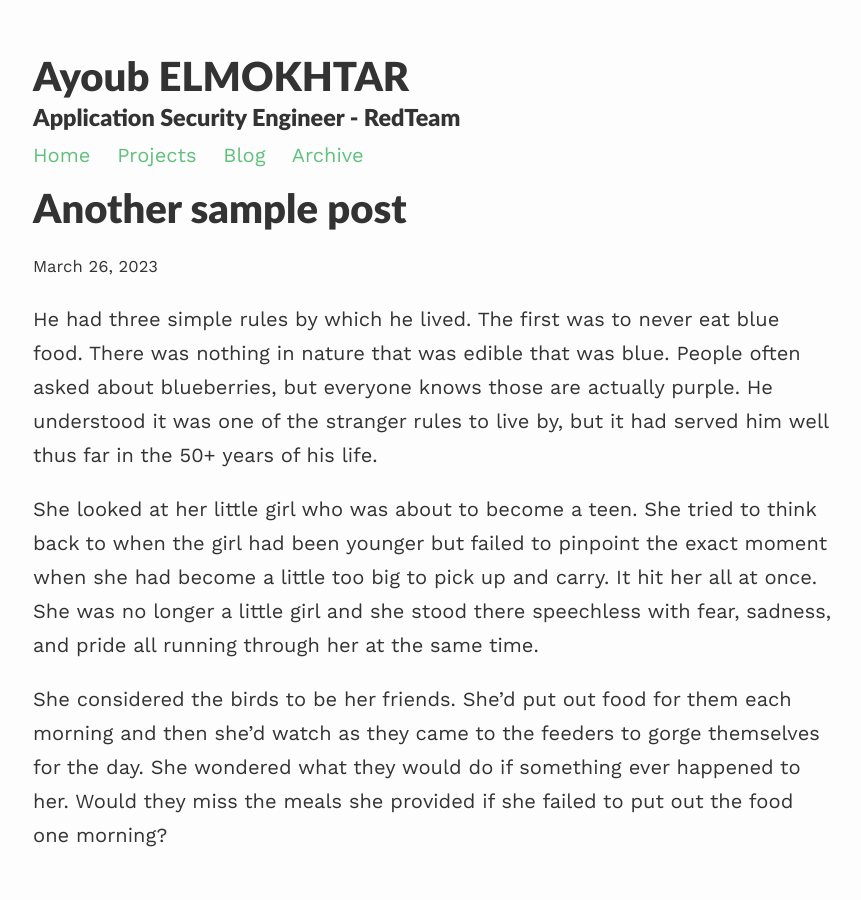
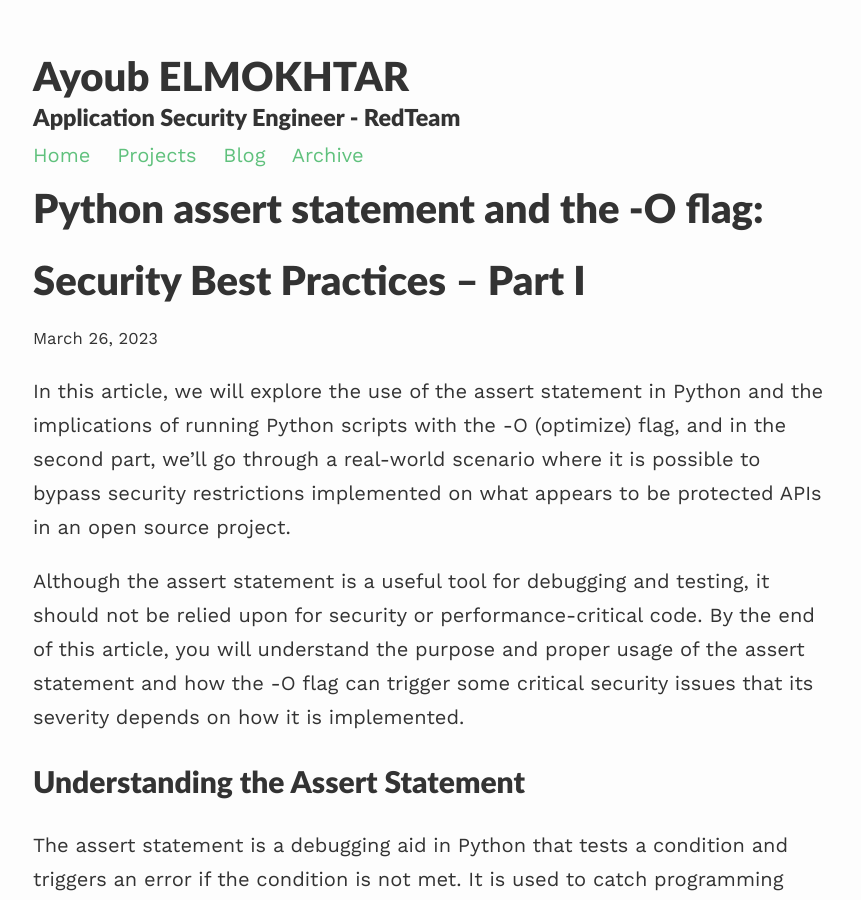
Before and after one commit to aelmokhtar/ayoubmokhtar.github.io, a Jekyll site: the page built from _posts/2023-03-26-python-assert-statement-and-the-o-flag-security-best-practices-part-i.md, in a window 1280 px wide and 900 px high. Shown: the whole window, without its empty margins (207-1068 px from the left). Built offline with Jekyll 4.4.1, drawn with Linux system fonts in a browser that asks for light colours; nearby versions of some CDN libraries; some of the changed text lies outside the part shown.

Commit message:
adding more posts - fix screenshots

````diff
--- a/_posts/2023-03-26-python-assert-statement-and-the-o-flag-security-best-practices-part-i.md
+++ b/_posts/2023-03-26-python-assert-statement-and-the-o-flag-security-best-practices-part-i.md
@@ -1,10 +1,89 @@
 ---
 layout: post
-title:  "Another sample post"
+title:  "Python assert statement and the -O flag: Security Best Practices – Part I"
 ---
 
-He had three simple rules by which he lived. The first was to never eat blue food. There was nothing in nature that was edible that was blue. People often asked about blueberries, but everyone knows those are actually purple. He understood it was one of the stranger rules to live by, but it had served him well thus far in the 50+ years of his life.
+In this article, we will explore the use of the assert statement in Python and the implications of running Python scripts with the -O (optimize) flag, and in the second part, we’ll go through a real-world scenario where it is possible to bypass security restrictions implemented on what appears to be protected APIs in an open source project.
 
-She looked at her little girl who was about to become a teen. She tried to think back to when the girl had been younger but failed to pinpoint the exact moment when she had become a little too big to pick up and carry. It hit her all at once. She was no longer a little girl and she stood there speechless with fear, sadness, and pride all running through her at the same time.
+Although the assert statement is a useful tool for debugging and testing, it should not be relied upon for security or performance-critical code. By the end of this article, you will understand the purpose and proper usage of the assert statement and how the -O flag can trigger some critical security issues that its severity depends on how it is implemented.
 
-She considered the birds to be her friends. She'd put out food for them each morning and then she'd watch as they came to the feeders to gorge themselves for the day. She wondered what they would do if something ever happened to her. Would they miss the meals she provided if she failed to put out the food one morning?
+## Understanding the Assert Statement
+
+The assert statement is a debugging aid in Python that tests a condition and triggers an error if the condition is not met. It is used to catch programming errors early, making it easier to identify and fix issues during development.
+
+``` assert condition, error_message ```
+
+Here, the condition is the expression to be evaluated, and error_message is an optional message that will be displayed if the assertion fails.
+
+Example:
+
+```
+def divide(x, y):
+    assert y != 0, "Division by zero is not allowed."
+    return x / y
+
+result = divide(10, 2)  # This will work fine.
+result = divide(10, 0)  # This will raise an AssertionError with the message "Division by zero is not allowed."
+```
+
+### What is the -O Flag?
+
+The -O (optimize) flag is a command line option used when running Python scripts. It enables basic optimizations and changes the behavior of the interpreter slightly to improve performance.
+
+When running a script with the -O flag, the ``` __debug__ ``` global variable is set to False, and all assert statements are removed from the code, effectively disabling them.
+
+To run the python script with the -O flag, use the following command:
+
+``` python -O assert.py ```
+
+
+### Test it yourself.
+
+The goal of the example that we’ll see now is to access the secret flag stored in the secure_data function by exploiting the insecure use of the assert statement.
+
+Create a file named insecure_assert.py with the following content:
+
+```
+import base64
+
+def is_authorized(username, password):
+    return username == "admin" and password == "secure_password"
+
+def secure_data(username, password):
+    assert is_authorized(username, password), "Unauthorized access!"
+    flag = "Rm9sbG93IG1lIG9uIHR3aXR0ZXIgaHR0cHM6Ly90d2l0dGVyLmNvbS9hZXNzYWRlaw"
+    return base64.b64decode(flag).decode()
+
+username = input("Enter your username: ")
+password = input("Enter your password: ")
+print(secure_data(username, password))
+
+```
+
+Run the script with the command below.
+
+``` python -O insecure_assert.py ```
+
+When the script is running with the -O flag, the assert statement will be ignored, bypassing the access control check and allowing unauthorized users to access the secret flag.
+
+## Best Practices and Common Pitfalls
+
+The assert statement is intended for debugging and testing purposes. It should not be used in production code, as it can be disabled with the -O flag. Use exception handling and error checking techniques, such as try and except, to handle errors in your production code.
+
+Using assert statements can make your code more robust during development, but it’s essential to consider the trade-offs. When using assert statements, you may introduce additional overhead, making your code slower. Additionally, if you rely too heavily on assert statements, you may create a false sense of security, neglecting proper error handling and validation in your code.
+
+Logging is an essential tool for understanding the behavior of your code, particularly when debugging complex issues. By using Python’s built-in logging module, you can create detailed logs of your code’s execution, making it easier to identify and fix issues. Additionally, using tracebacks can help you pinpoint the location of an error in your code, allowing you to resolve the issue more quickly.
+
+## Conclusion
+
+In conclusion, the assert statement can be a valuable tool for debugging and testing during development, but it should be used with caution. Keep in mind that the -O flag can disable assert statements, rendering them unsuitable for security or performance-critical code. By following best practices for error handling, input validation, and testing, you can build robust and secure applications in Python. Always be mindful of the trade-offs and implications of using assert statements and the -O flag, and choose the right tools and techniques for each situation in your development process.
+
+In our upcoming article, we will showcase a real-world scenario in which we discovered several projects employing the aforementioned techniques to validate security implications using the assert statement. We will discuss how we were able to circumvent the security check implementation on some protected APIs by exploiting the limitations of the assert statement when it’s used alongside the -O flag.
+
+This case study will provide valuable insights into the risks associated with relying on assert statements for security purposes and emphasize the importance of adopting proper security measures and best practices in API protection.
+
+### References:
+
+https://snyk.io/blog/the-dangers-of-assert-in-python/
+https://docs.python.org/3/reference/simple_stmts.html#the-assert-statement
+https://deepsource.io/blog/python-security-pitfalls/
````
Also changed, not shown: _posts/2018-04-23-paypal-bbp-i-couldve-deleted-all-smc-messages-using-brute-force-technique.md (+2 -4 lines), _posts/2021-09-18-csp-bypass-cve-2020-9915.md (+39 -4 lines), _posts/images/post-2-image001.png (added).
